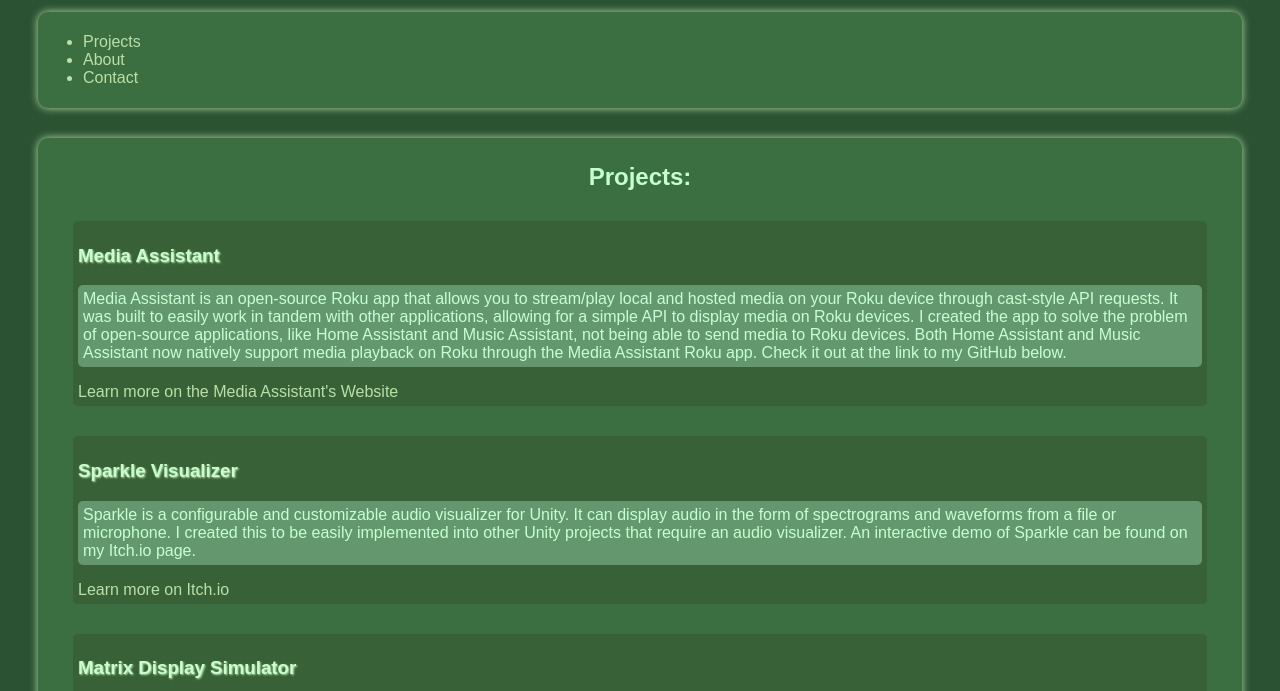
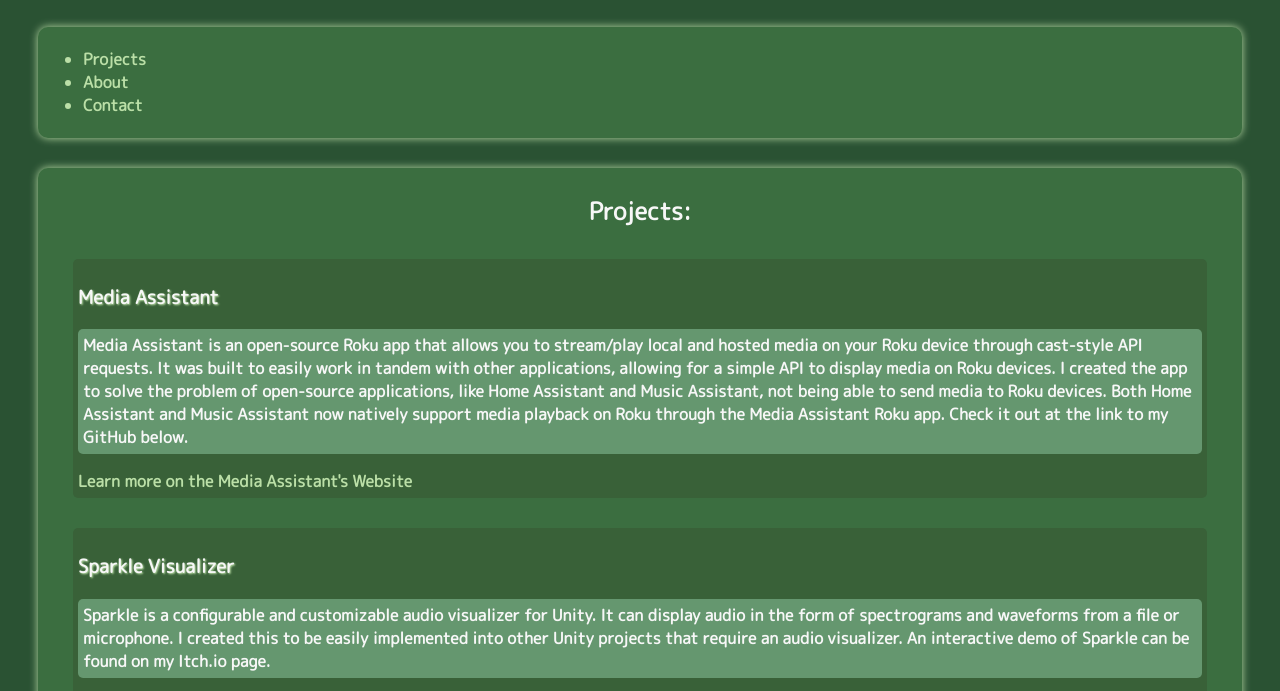
Before and after one commit to Joseph-Friend/portfolio-project-mi349, a plain HTML site: page index.html in a window 1280 px wide. Shown: the part 126-817 px from the top of the page. Drawn offline with Linux system fonts and the light colour scheme.

Commit message:
Add font

```diff
--- a/style.css
+++ b/style.css
@@ -1,6 +1,8 @@
+@import url('https://fonts.googleapis.com/css2?family=M+PLUS+Rounded+1c&display=swap');
+
 :root {
     --primary-bg: #2a5233;
-    --primary-text: rgb(198, 255, 208);
+    --primary-text: rgb(247, 247, 247);
     --secondary-bg: #3b6e40;
     --article-bg: #396138;
     --secondary-accent: #65976f;
@@ -11,7 +13,9 @@
 
 /* #1 */
 body {
-    font-family: sans-serif;
+    font-family: "M PLUS Rounded 1c", sans-serif;
+    font-weight: 800;
+    font-style: normal;
     background: var(--primary-bg);
     color: var(--primary-text);
 }
```
